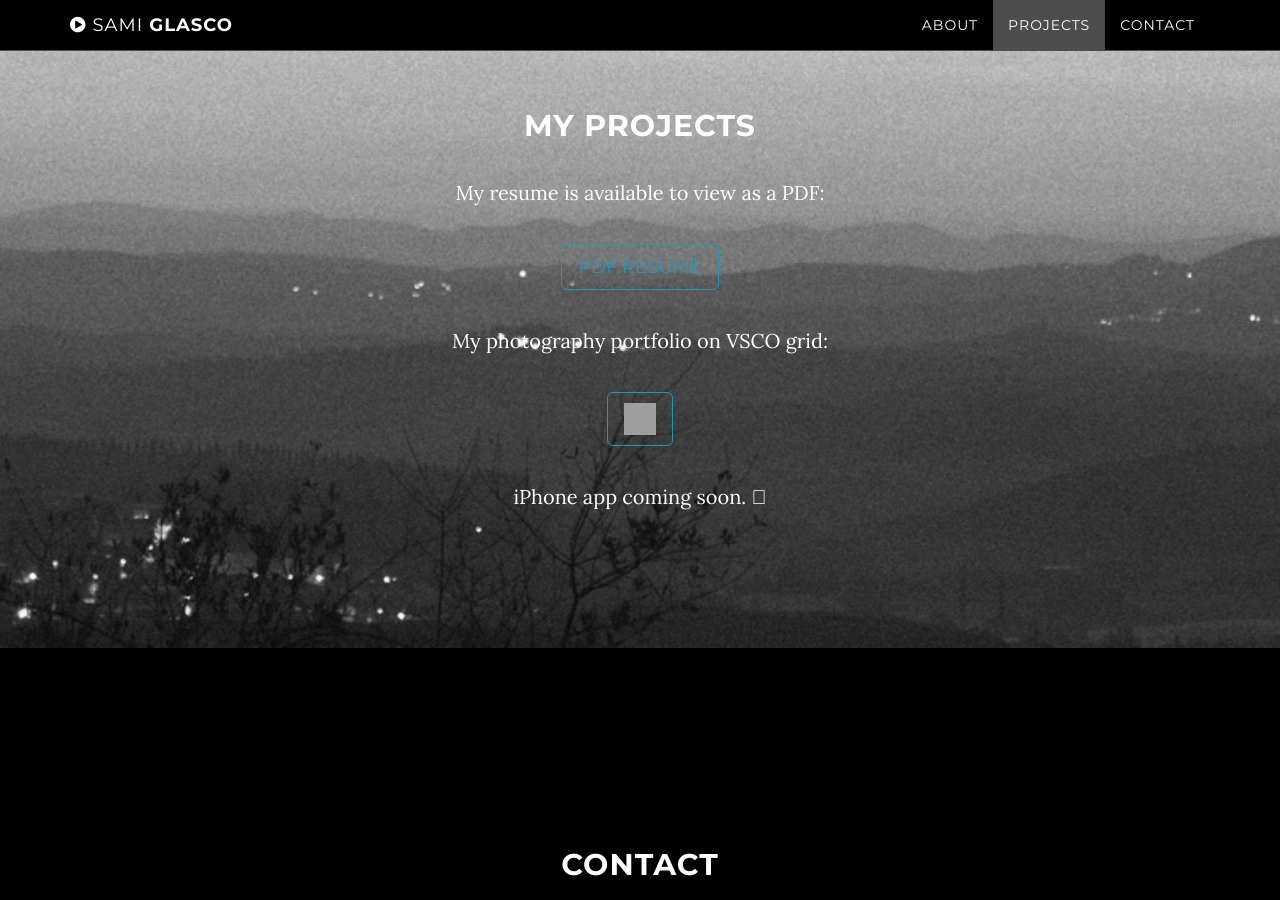
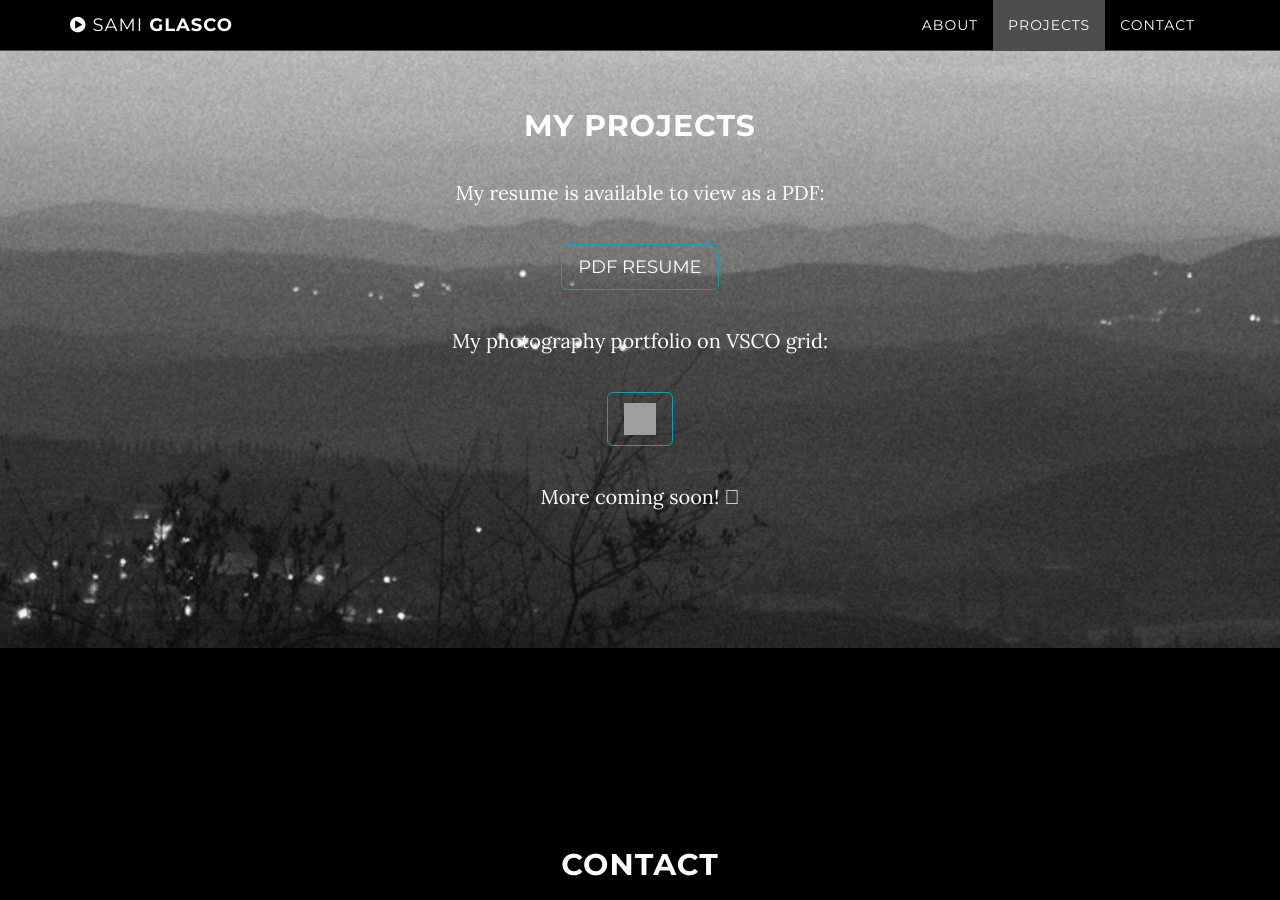
Before and after one commit to TheFireFerret/TheFireFerret.github.io, a Jekyll site: the page built from index.html, in a window 1280 px wide and 900 px high, scrolled down 1493 px. Built offline with Jekyll 4.4.1, drawn with Linux system fonts in a browser that asks for light colours; some of the changed text lies outside the part shown; grey boxes are pictures that could not be loaded.

Commit message:
colors n things
small updates

```diff
--- a/_includes/css/grayscale.css
+++ b/_includes/css/grayscale.css
@@ -296,7 +296,9 @@ a:focus {
 
 .btn-default {
     border: 1px solid {{ site.color.links }};
-    color: {{ site.color.links }};
+    /*color: {{ site.color.links }};*/
+    color: #ffffff;
+
     background-color: transparent;
 }
 
--- a/_includes/footer.html
+++ b/_includes/footer.html
@@ -3,5 +3,6 @@
 
 		<div class="container text-center">
             <p>Copyright &copy; {{ site.time | date: '%Y' }} {{ site.footer }} </p>
+            <p> Hosted on GitHub. Using a modified Grayscale bootstrap theme</p>
     </div>
     </footer>
--- a/_includes/projects.html
+++ b/_includes/projects.html
@@ -5,8 +5,6 @@
                 <div class="col-lg-8 col-lg-offset-2">
                     <h2>My Projects</h2>
                     <p>My resume is available to view as a PDF:</p>
-                    <!--
-                    <a href="http://heyyeyaaeyaaaeyaeyaa.com" target="_blank" class="btn btn-default btn-lg">HTML résumé</a> -->
 
                     <a href="https://www.dropbox.com/s/f6iu85bvdonn0wc/Sami%20Glasco%20-%20Resume.pdf?raw=1" target="_blank" class="btn btn-default btn-lg">PDF resume</a>
                     <p></p>
@@ -16,7 +14,7 @@
                     href="http://bokehlicious.vsco.co/" target="_blank" class="btn btn-default btn-lg"><img style="width: 32px; height: 32px; margin: 0px;" src="http://assets.vsco.co/assets/images/assets/Grid_white_32.png" alt="VSCO Grid" /></a>
 
                     <p></p>
-                    <p> iPhone app coming soon. </p>
+                    <p> More coming soon! </p>
 
                 </div>
             </div>
```
